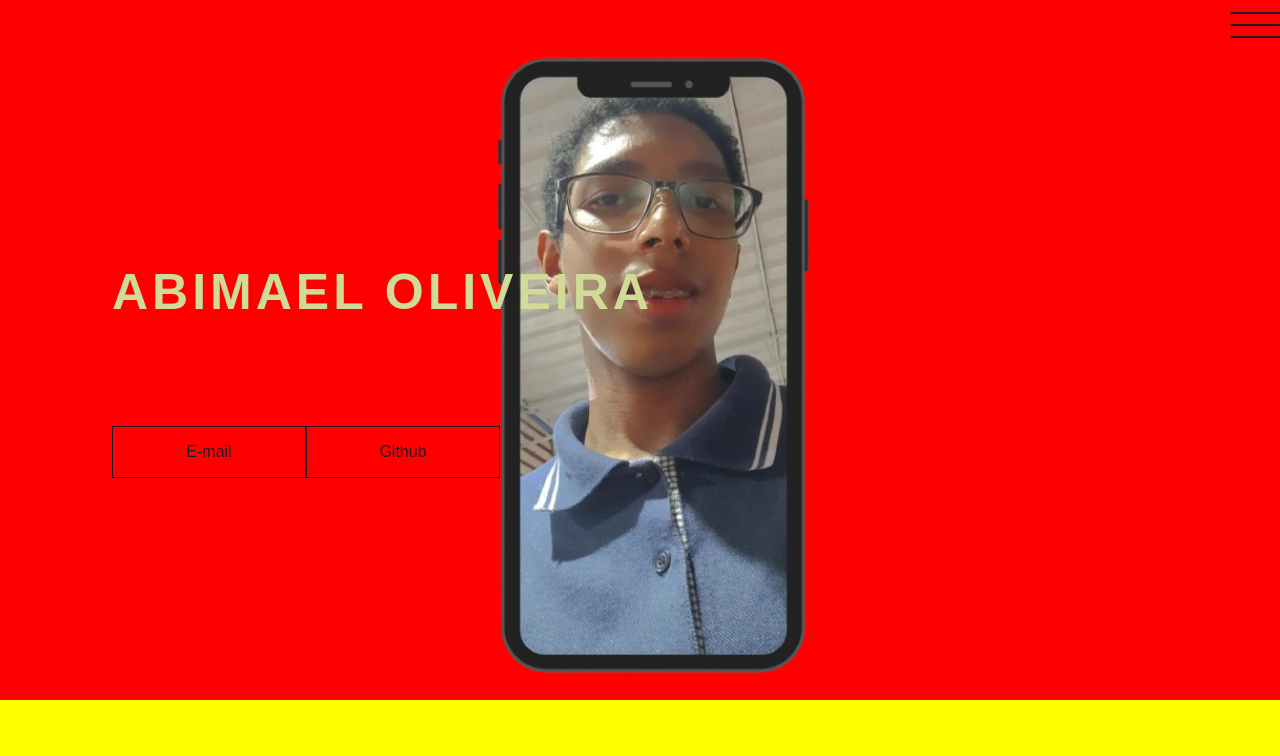
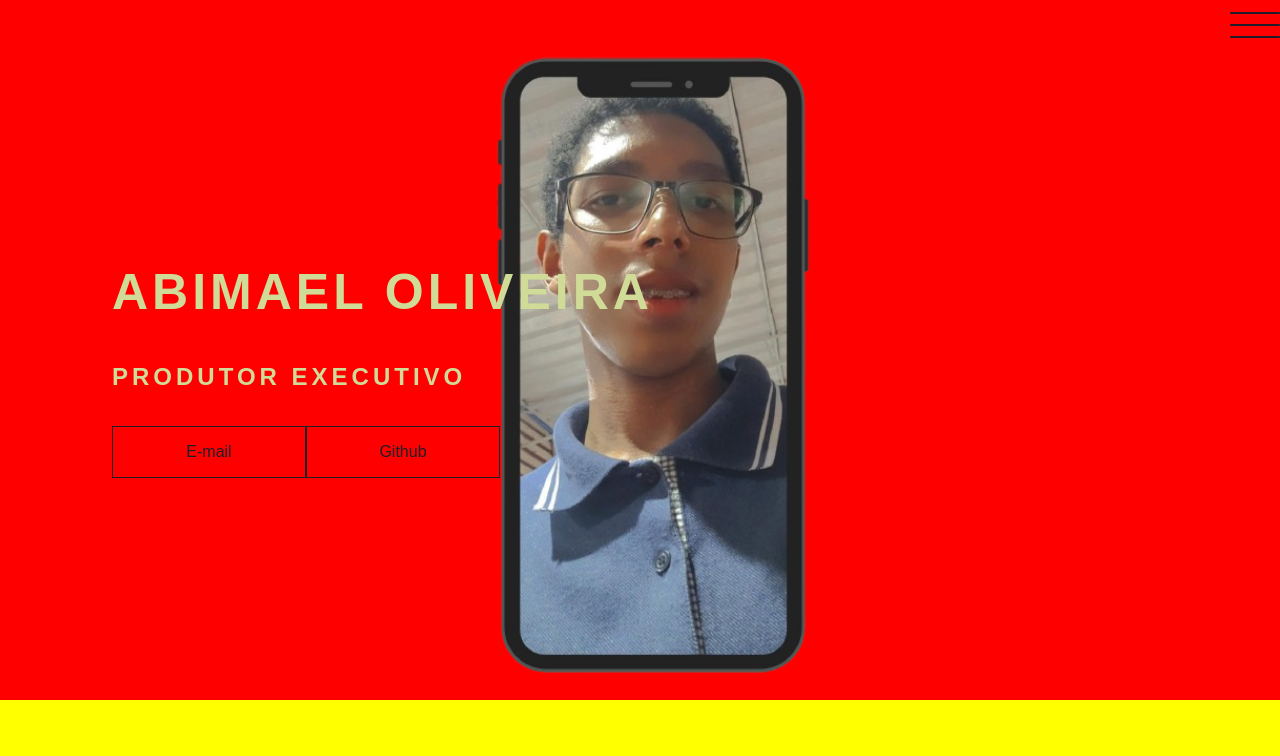
Before and after one commit to GameS0ft/PWEB-2023, a plain HTML site: page Portifolio.html in a window 1280 px wide. Shown: the top 756 px of the page. Drawn offline with Linux system fonts and the light colour scheme; a web font is replaced by a local one.

Commit message:
Ajustado o cargo dos membros da equipe

```diff
--- a/estilo/portifolio.css
+++ b/estilo/portifolio.css
@@ -474,7 +474,7 @@ body
   }
 
 
-  h2
+#sobre h2
 {
     color: transparent;
 }
```
